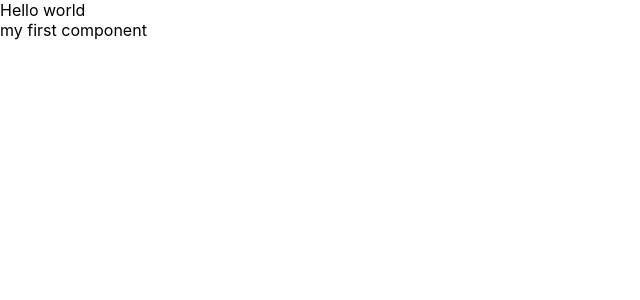
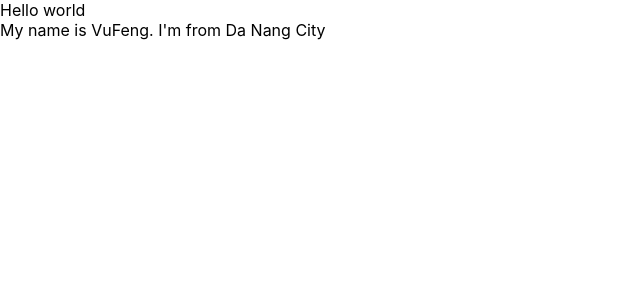
Before and after one commit to VuFeg/base-react-redux, a React (Create React App) app: page / in a window 1280 px wide. Shown: the top 300 px of the page, without its empty margins (0-640 px from the left). Built offline with nearby package versions, Linux system fonts and the light colour scheme.

Commit message:
test state

```diff
--- a/src/App.js
+++ b/src/App.js
@@ -3,28 +3,36 @@
 import { useDispatch, useSelector } from 'react-redux';
 import { increaseCounter, decreaseCounter } from './redux/action/counterAction';
 import MyComponent from './components/MyComponent';
+import React from 'react';
 
-const App = () => {
-  const count = useSelector(state => state.counter.count);
-  const dispatch = useDispatch();
-
+class App extends React.Component {
+  render() {
     return (
       <div>
         Hello world
         <MyComponent></MyComponent>
       </div>
-    // <div className="App">
-    //   <header className="App-header">
-    //     <img src={logo} className="App-logo" alt="logo" />
-    //     <p>
-    //       Edit <code>src/App.js</code> and save to reload.
-    //     </p>
-    //     <div>Count = {count}</div>
-    //     <button onClick={() => dispatch(increaseCounter())}>Increase</button>
-    //     <button onClick={() => dispatch(decreaseCounter())}>Decrease</button>
-    //   </header>
-    // </div>
     );
   }
+}
+
+// const App = () => {
+//   const count = useSelector(state => state.counter.count);
+//   const dispatch = useDispatch();
+
+//   return (
+//     <div className="App">
+//       <header className="App-header">
+//         <img src={logo} className="App-logo" alt="logo" />
+//         <p>
+//           Edit <code>src/App.js</code> and save to reload.
+//         </p>
+//         <div>Count = {count}</div>
+//         <button onClick={() => dispatch(increaseCounter())}>Increase</button>
+//         <button onClick={() => dispatch(decreaseCounter())}>Decrease</button>
+//       </header>
+//     </div>
+//   );
+// }
 
 export default App;
--- a/src/components/MyComponent.js
+++ b/src/components/MyComponent.js
@@ -1,10 +1,16 @@
 import React from "react";
 
 class MyComponent extends React.Component {
+    state = {
+        name: "VuFeng",
+        address: "Da Nang City",
+        age: 20
+    };
+
     render() {
         return (
             <div>
-                my first component
+                My name is {this.state.name}. I'm from {this.state.address}
             </div>
         )
     }
```
Lines whose indentation alone changed are shown as unchanged.
